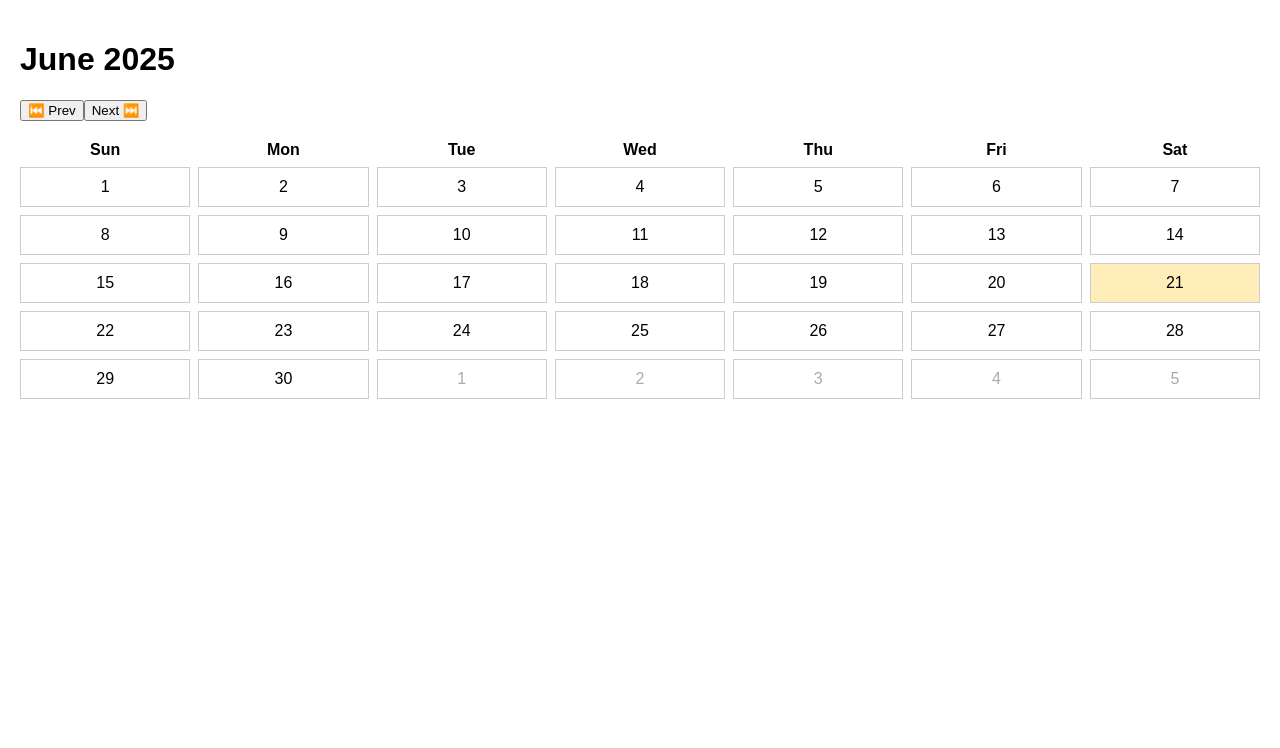
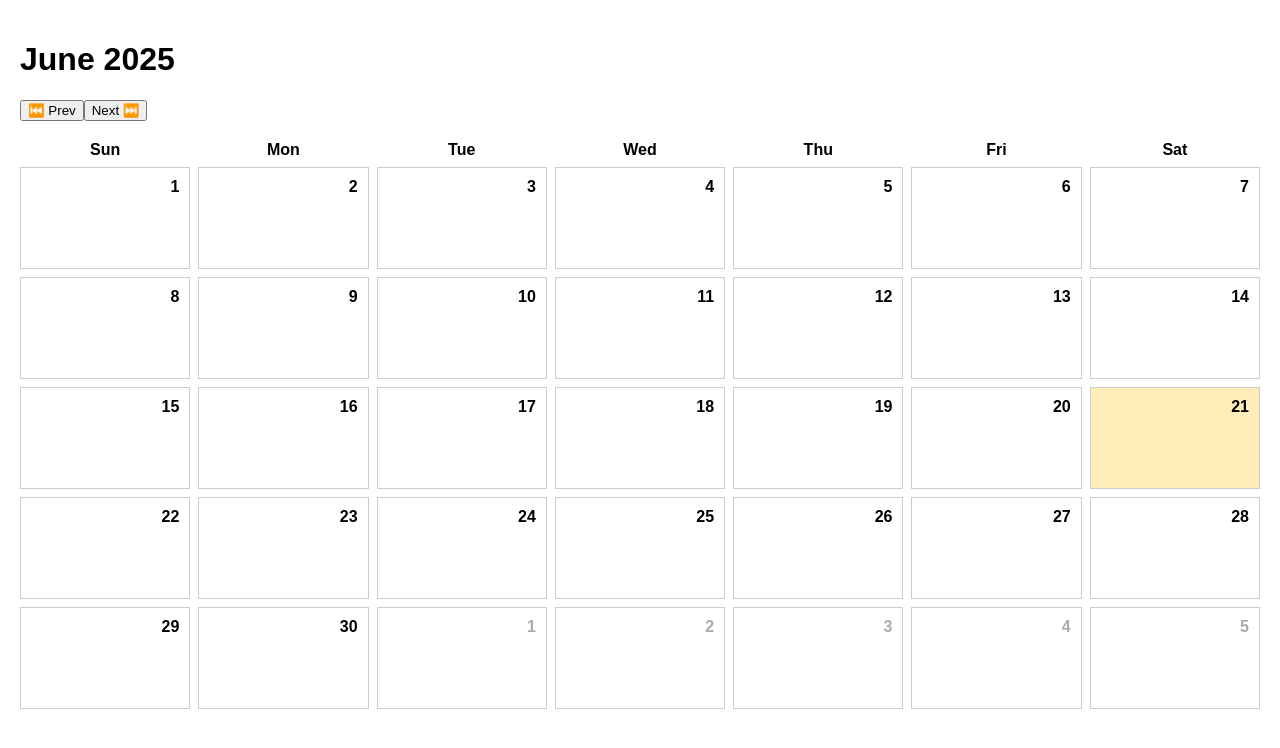
Before and after one commit to riya1901/calendar, a React (Create React App) app: page / in a window 1280 px wide. Shown: the top 748 px of the page. Built offline with nearby package versions, Linux system fonts and the light colour scheme.

Commit message:
LocalStorage for Event Persistence

```diff
--- a/src/App.js
+++ b/src/App.js
@@ -1,5 +1,5 @@
-// src/App.js
-import React, { useState } from "react";
+
+import React, { useState, useEffect } from "react";
 import {
   startOfMonth,
   endOfMonth,
@@ -18,6 +18,29 @@ function App() {
   const [currentMonth, setCurrentMonth] = useState(new Date());
   const [selectedDate, setSelectedDate] = useState(null);
   const [showModal, setShowModal] = useState(false);
+  const [events, setEvents] = useState([]);
+
+  // 🔁 Load events from localStorage on mount
+  useEffect(() => {
+    const storedEvents = localStorage.getItem("events");
+    if (storedEvents) {
+      const parsed = JSON.parse(storedEvents);
+      // Convert string date back to Date object
+      const restored = parsed.map((e) => ({
+        ...e,
+        date: new Date(e.date)
+      }));
+      setEvents(restored);
+    }
+  }, []);
+
+  // ➕ Save event + update localStorage
+  const handleSaveEvent = (eventData) => {
+    const updatedEvents = [...events, eventData];
+    setEvents(updatedEvents);
+    localStorage.setItem("events", JSON.stringify(updatedEvents));
+    console.log("🎯 Saved Event:", eventData);
+  };
 
   const nextMonth = () => setCurrentMonth(addMonths(currentMonth, 1));
   const prevMonth = () => setCurrentMonth(subMonths(currentMonth, 1));
@@ -25,11 +48,6 @@ function App() {
   const handleDayClick = (date) => {
     setSelectedDate(date);
     setShowModal(true);
-  };
-
-  const handleSaveEvent = (eventData) => {
-    console.log("Event Saved:", eventData);
-    // Yaha baad me event list me add karenge
   };
 
   const generateDays = () => {
@@ -44,6 +62,13 @@ function App() {
     return days;
   };
 
+  const getEventsForDay = (day) => {
+    return events.filter(
+      (event) =>
+        format(event.date, "yyyy-MM-dd") === format(day, "yyyy-MM-dd")
+    );
+  };
+
   return (
     <div style={{ padding: "20px", fontFamily: "sans-serif" }}>
       <h1>{format(currentMonth, "MMMM yyyy")}</h1>
@@ -52,29 +77,61 @@ function App() {
         <button onClick={nextMonth}>Next ⏭️</button>
       </div>
 
-      <div style={{ display: "grid", gridTemplateColumns: "repeat(7, 1fr)", gap: "8px", marginTop: "20px" }}>
-        {["Sun", "Mon", "Tue", "Wed", "Thu", "Fri", "Sat"].map(day => (
-          <div key={day} style={{ fontWeight: "bold", textAlign: "center" }}>{day}</div>
+      <div
+        style={{
+          display: "grid",
+          gridTemplateColumns: "repeat(7, 1fr)",
+          gap: "8px",
+          marginTop: "20px"
+        }}
+      >
+        {["Sun", "Mon", "Tue", "Wed", "Thu", "Fri", "Sat"].map((day) => (
+          <div key={day} style={{ fontWeight: "bold", textAlign: "center" }}>
+            {day}
+          </div>
         ))}
-        {generateDays().map((day, index) => (
+        {generateDays().map((day, index) => {
+          const eventsForDay = getEventsForDay(day);
+
+          return (
             <div
               key={index}
               onClick={() => handleDayClick(day)}
               style={{
                 padding: "10px",
                 border: "1px solid #ccc",
-              backgroundColor: isSameDay(day, new Date()) ? "#ffeeba" : "white",
-              textAlign: "center",
+                backgroundColor: isSameDay(day, new Date())
+                  ? "#ffeeba"
+                  : "white",
+                textAlign: "left",
                 color: isSameMonth(day, currentMonth) ? "black" : "#aaa",
-              cursor: "pointer"
+                cursor: "pointer",
+                minHeight: "80px"
               }}
             >
+              <div style={{ fontWeight: "bold", textAlign: "right" }}>
                 {format(day, "d")}
+              </div>
+              {eventsForDay.map((event, i) => (
+                <div
+                  key={i}
+                  style={{
+                    background: "#d1ecf1",
+                    padding: "2px 4px",
+                    borderRadius: "4px",
+                    fontSize: "12px",
+                    marginTop: "4px"
+                  }}
+                >
+                  {event.title}
                 </div>
               ))}
             </div>
+          );
+        })}
+      </div>
 
-      {showModal && (
+      {showModal && selectedDate && (
         <EventModal
           selectedDate={selectedDate}
           onClose={() => setShowModal(false)}
--- a/src/EventModal.js
+++ b/src/EventModal.js
@@ -1,4 +1,3 @@
-// src/EventModal.js
 import React, { useState } from "react";
 
 function EventModal({ selectedDate, onClose, onSave }) {
@@ -9,6 +8,13 @@ function EventModal({ selectedDate, onClose, onSave }) {
 
   const handleSubmit = (e) => {
     e.preventDefault();
+    console.log("✅ Form Submitted", {
+      title,
+      description,
+      time,
+      repeat,
+      date: selectedDate
+    });
     onSave({
       title,
       description,
@@ -22,10 +28,11 @@ function EventModal({ selectedDate, onClose, onSave }) {
   return (
     <div style={styles.backdrop}>
       <div style={styles.modal}>
-        <h2>Add Event - {selectedDate.toDateString()}</h2>
+        <h2>Add Event - {selectedDate?.toDateString()}</h2>
         <form onSubmit={handleSubmit}>
           <input
             type="text"
+            name="title"
             placeholder="Event Title"
             value={title}
             onChange={(e) => setTitle(e.target.value)}
@@ -34,17 +41,20 @@ function EventModal({ selectedDate, onClose, onSave }) {
           />
           <input
             type="time"
+            name="time"
             value={time}
             onChange={(e) => setTime(e.target.value)}
             style={styles.input}
           />
           <textarea
+            name="description"
             placeholder="Description"
             value={description}
             onChange={(e) => setDescription(e.target.value)}
             style={styles.input}
           />
           <select
+            name="repeat"
             value={repeat}
             onChange={(e) => setRepeat(e.target.value)}
             style={styles.input}
@@ -56,7 +66,11 @@ function EventModal({ selectedDate, onClose, onSave }) {
           </select>
           <div style={{ marginTop: "10px" }}>
             <button type="submit">Save</button>
-            <button type="button" onClick={onClose} style={{ marginLeft: "10px" }}>
+            <button
+              type="button"
+              onClick={onClose}
+              style={{ marginLeft: "10px" }}
+            >
               Cancel
             </button>
           </div>
@@ -69,8 +83,10 @@ function EventModal({ selectedDate, onClose, onSave }) {
 const styles = {
   backdrop: {
     position: "fixed",
-    top: 0, left: 0,
-    right: 0, bottom: 0,
+    top: 0,
+    left: 0,
+    right: 0,
+    bottom: 0,
     background: "rgba(0,0,0,0.5)",
     display: "flex",
     justifyContent: "center",
```
Also changed, not shown: src/Console.js (added, +18 -0 lines). Lines whose indentation alone changed are shown as unchanged.
